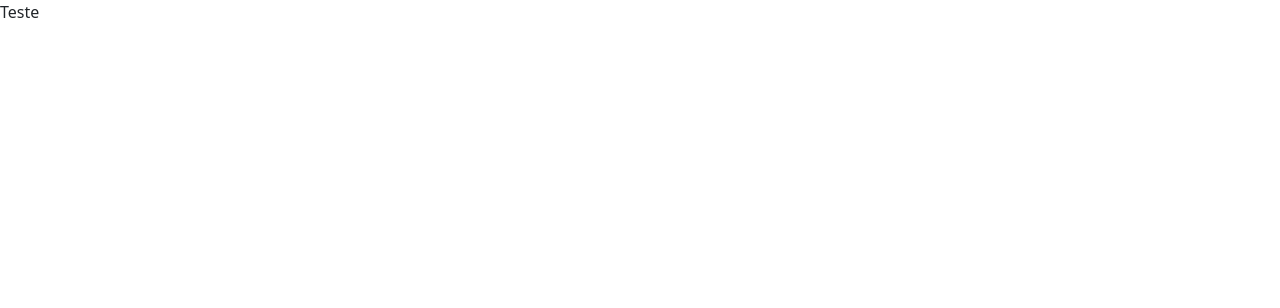
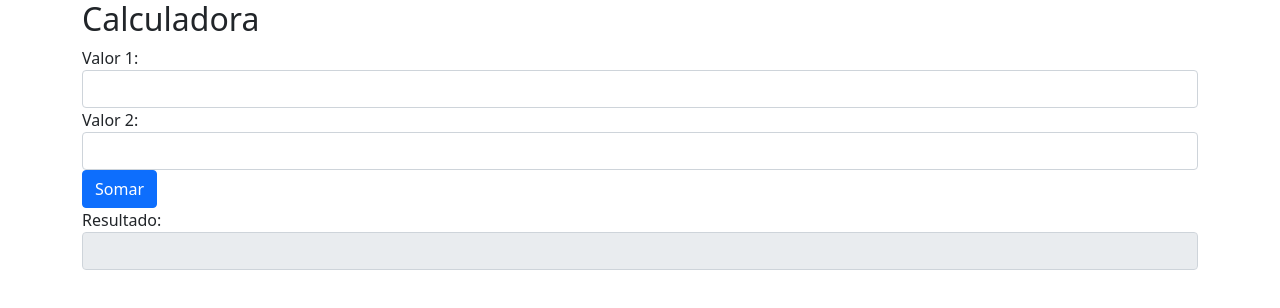
Before and after one commit to justsoph/Atividade-1, a website: page www/index.html in a window 1280 px wide. Drawn offline with Linux system fonts and the light colour scheme.

Commit message:
Primeira parte do projeto de calculadora.

```diff
--- a/www/components/acao.js
+++ b/www/components/acao.js
@@ -1 +1,9 @@
 // This is a JavaScript file
+
+$(document).on("click", "#somar", function(){
+    var valor1 = $("#valor1").val();
+    var valor2 = $("#valor2").val();
+
+    var resultSoma = parseFloat(valor1) + parseFloat(valor2);
+    $(resultSoma).val(resultSoma);
+});
--- a/www/index.html
+++ b/www/index.html
@@ -18,6 +18,45 @@
 
 </head>
 <body>
-  Teste
+  <div class="container">
+		<div class="row">
+			<div class="col-12">
+				<div class="jumbotron">
+					<h2>Calculadora</h2>
+				</div>
+			</div>
+		</div>
+		<div class="row">
+			<div class="col-12">
+				<div class="form-group">
+					<label for="">Valor 1:</label>
+					<input type="number" id="valor1" class="form-control">
+				</div>
+			</div>
+		</div>
+		<div class="row">
+			<div class="col-12">
+				<div class="form-group">
+					<label for="">Valor 2:</label>
+					<input type="number" id="valor2" class="form-control">
+				</div>
+			</div>
+		</div>
+		<div class="row">
+			<div class="col-12">
+				<div class="form-group">
+					<button class="btn btn-primary btn-block" id="somar">Somar</button>
+				</div>
+			</div>
+		</div>
+		<div class="row">
+			<div class="col-12">
+				<div class="form-group">
+					<label for="">Resultado:</label>
+					<input type="text" id="resultSoma" class="form-control" readonly="">
+				</div>
+			</div>
+		</div>
+	</div>
 </body>
 </html>
```
